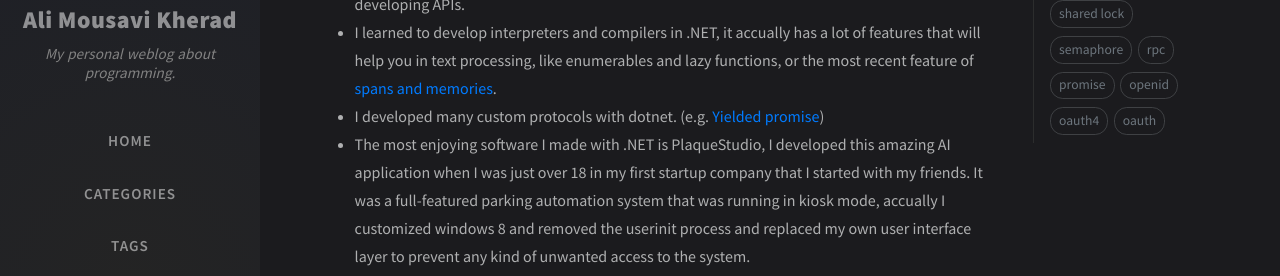
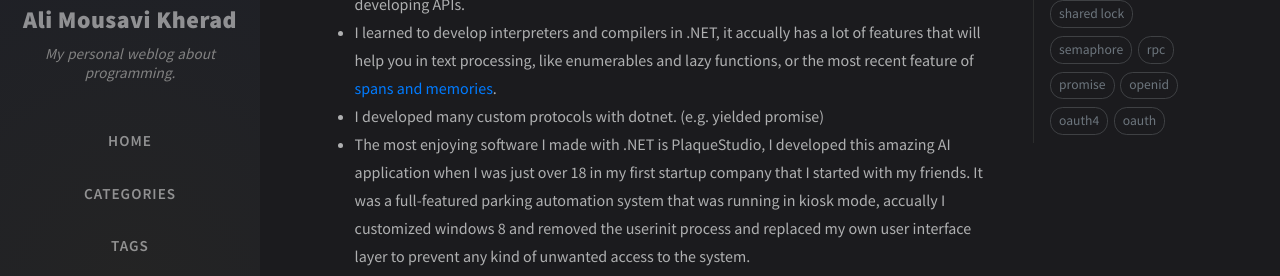
Before and after one commit to amkherad/amkherad.github.io, a Jekyll site: the page built from pages/skills/dotnet/dotnet-programmer-details.md, in a window 1280 px wide and 900 px high, scrolled down 663 px. Shown: the part 154-430 px from the top of the window. Built offline with Jekyll 4.4.1, drawn with Linux system fonts in a browser that asks for light colours; nearby versions of some CDN libraries; comment, search, counter and statistics services are not loaded; part of the change alters nothing that is shown.

```diff
--- a/pages/skills/dotnet/dotnet-programmer-details.md
+++ b/pages/skills/dotnet/dotnet-programmer-details.md
@@ -27,7 +27,7 @@ high performance code in run-time.
 * I use .NET for web API development, because I feel that it's the most suitable platform for developing APIs.
 * I learned to develop interpreters and compilers in .NET, it accually has a lot of features that will help you in text processing, like
     enumerables and lazy functions, or the most recent feature of [spans and memories](http://web.archive.org/save/https://docs.microsoft.com/en-us/archive/msdn-magazine/2018/january/csharp-all-about-span-exploring-a-new-net-mainstay).
-* I developed many custom protocols with dotnet. (e.g. [Yielded promise](/posts/yielded-response-in-web/))
+* I developed many custom protocols with dotnet. (e.g. yielded promise<!--[Yielded promise](/posts/yielded-response-in-web)-->)
 * The most enjoying software I made with .NET is PlaqueStudio, I developed this amazing AI application when I was just over 18 in
     my first startup company that I started with my friends. It was a full-featured parking automation system that was running in kiosk mode,
     accually I customized windows 8 and removed the userinit process and replaced my own user interface layer to prevent any kind of unwanted access to the system.
```
